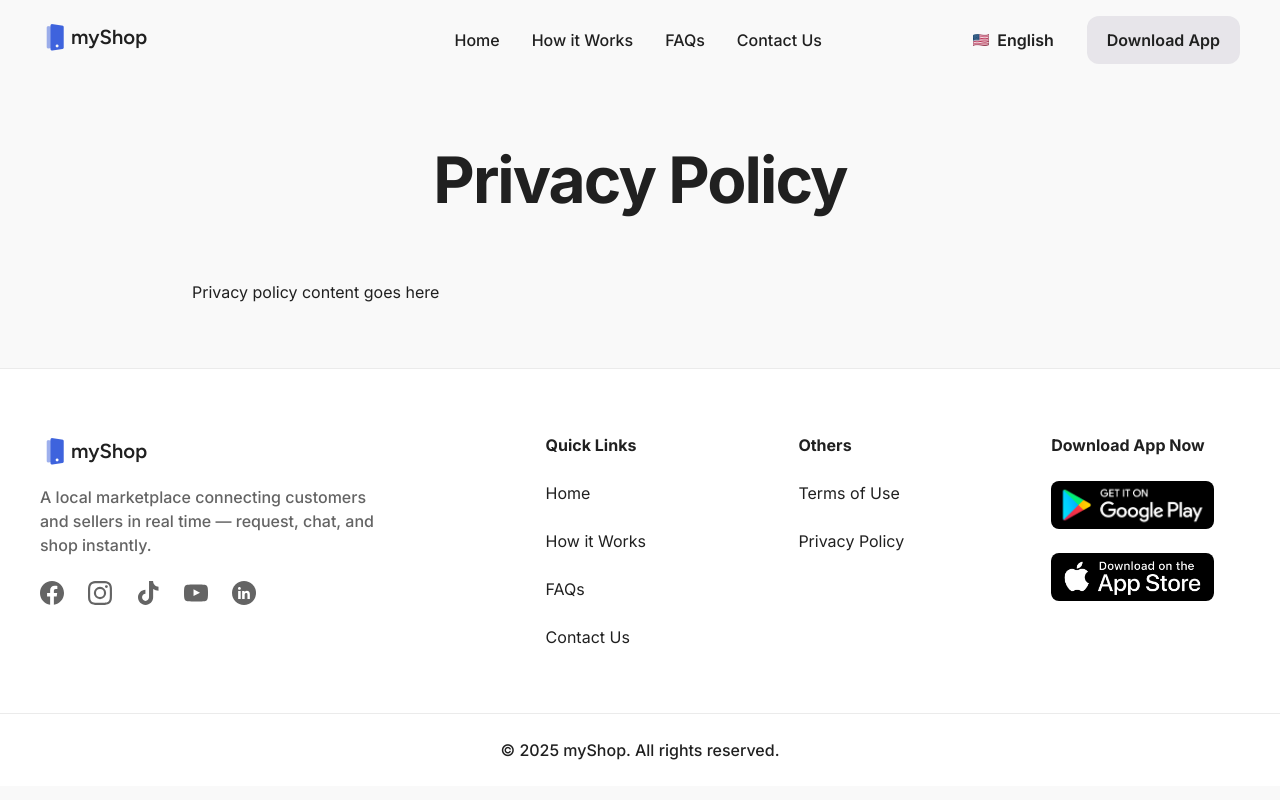
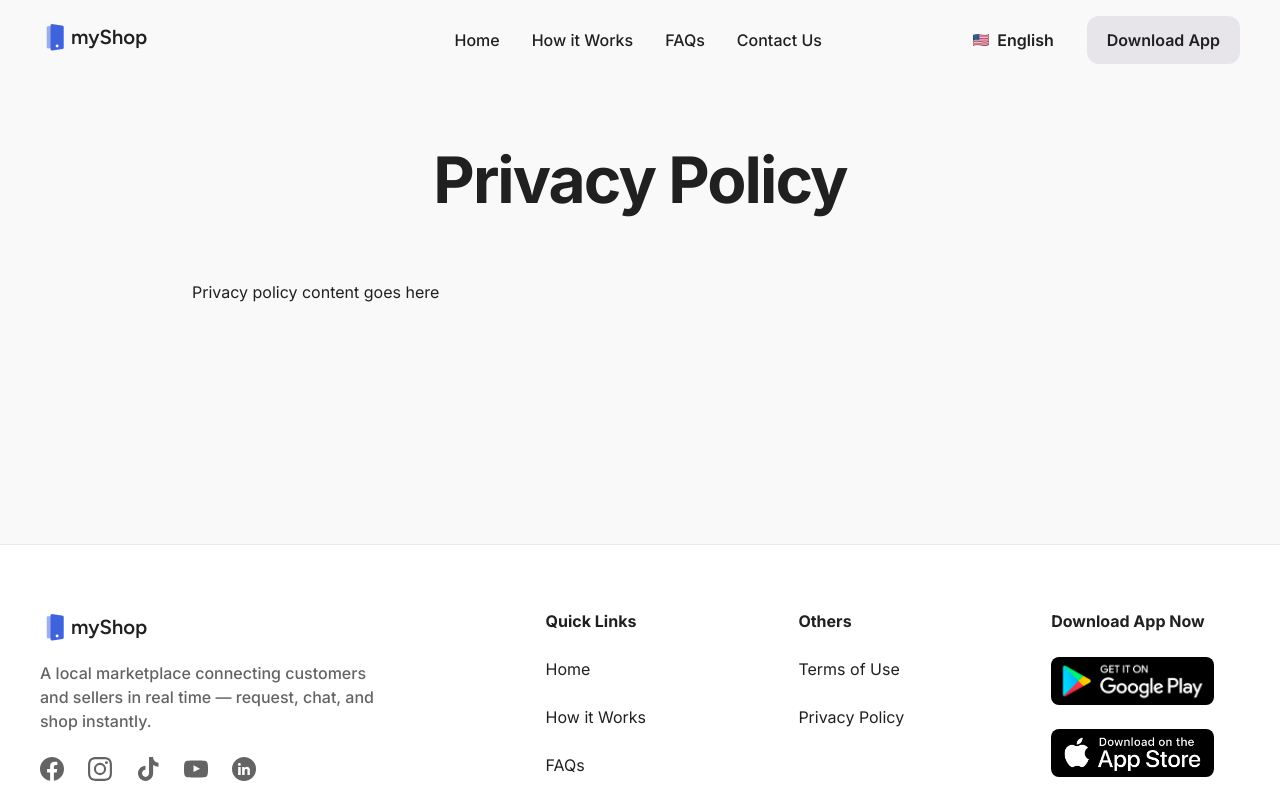
Before and after one commit to nitesh9149/briz-test, a Next.js app: page /privacy-policy in a window 1280 px wide. Shown: the top 800 px of the page. Built offline with nearby package versions, Linux system fonts and the light colour scheme.

Commit message:
flat page min height

```diff
--- a/app/privacy-policy/page.tsx
+++ b/app/privacy-policy/page.tsx
@@ -32,7 +32,7 @@ function PrivacyPolicyContent({ content }: { content: string }) {
   return (
     <div
       dangerouslySetInnerHTML={{ __html: content }}
-      className="[&>ul]:!bg-tertiary [&>ul]:ml-6 [&>p]:!bg-tertiary [&>h1]:!bg-tertiary [&>h2]:!bg-tertiary  [&>h3]:!bg-tertiary"
+      className="[&>ul]:!bg-tertiary [&>ul]:ml-6 [&>p]:!bg-tertiary [&>h1]:!bg-tertiary [&>h2]:!bg-tertiary  [&>h3]:!bg-tertiary min-h-[200px]"
     ></div>
   );
 }
--- a/app/terms-of-use/page.tsx
+++ b/app/terms-of-use/page.tsx
@@ -31,7 +31,7 @@ function TermsOfUseContent({ content }: { content: string }) {
   return (
     <div
       dangerouslySetInnerHTML={{ __html: content }}
-      className="[&>ul]:!bg-tertiary [&>ul]:ml-6 [&>p]:!bg-tertiary [&>h1]:!bg-tertiary [&>h2]:!bg-tertiary  [&>h3]:!bg-tertiary"
+      className="[&>ul]:!bg-tertiary [&>ul]:ml-6 [&>p]:!bg-tertiary [&>h1]:!bg-tertiary [&>h2]:!bg-tertiary  [&>h3]:!bg-tertiary min-h-[200px]"
     ></div>
   );
 }
```
